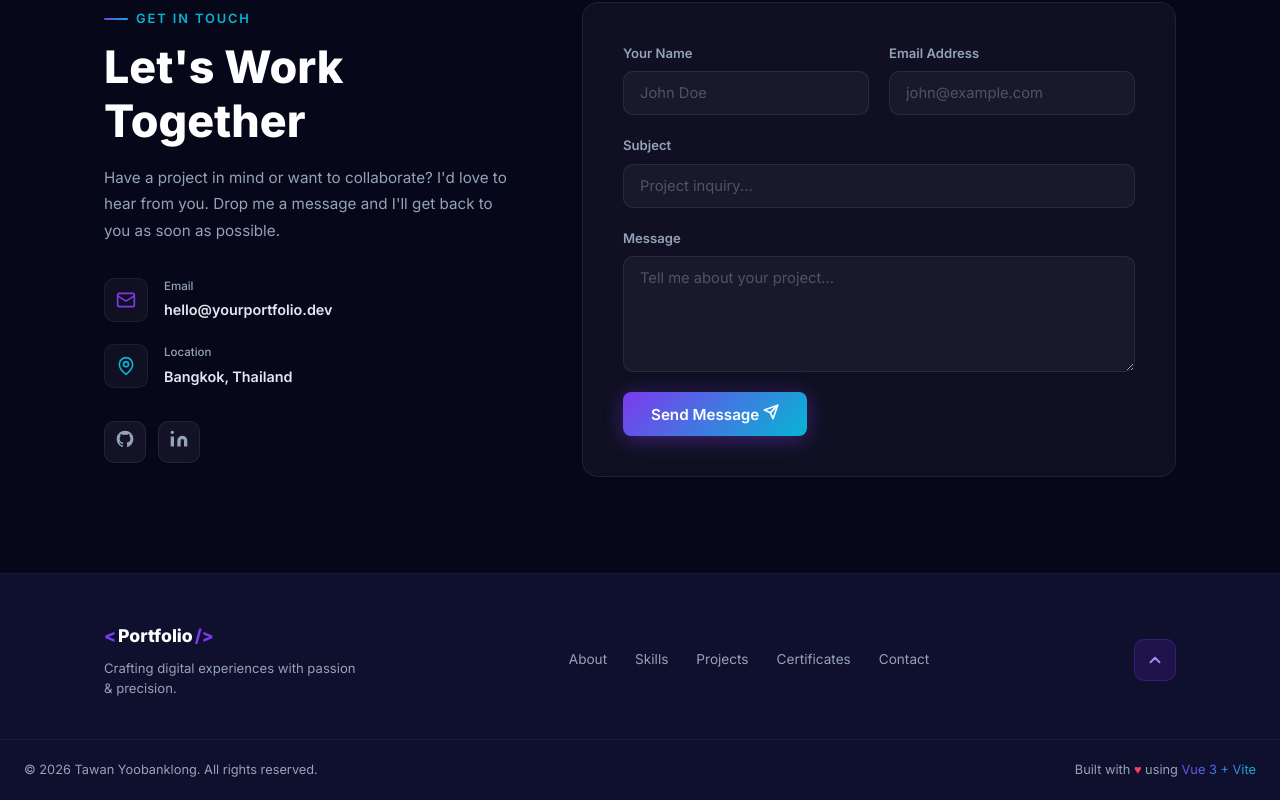
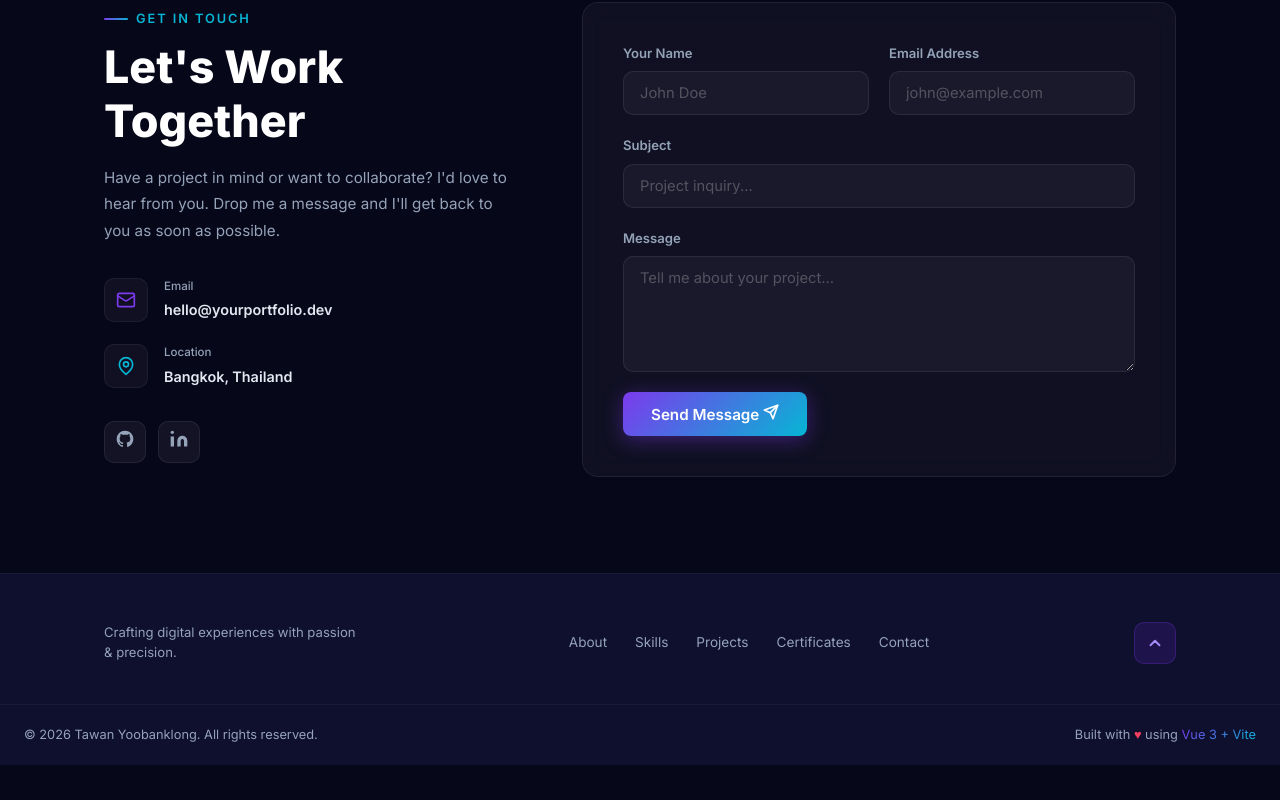
Before and after one commit to tawan10945-droid/Portfolio, a Vue app: page / in a window 1280 px wide. Shown: the part 4188-4988 px from the top of the page. After the commit the page ends 4953 px from the top, so only its background shows below. Built offline with nearby package versions, Linux system fonts and the light colour scheme.

Commit message:
Edit footer

```diff
--- a/src/components/FooterSection.vue
+++ b/src/components/FooterSection.vue
@@ -2,11 +2,6 @@
   <footer class="footer">
     <div class="container footer-inner">
       <div class="footer-left">
-        <a href="#hero" class="footer-logo" @click.prevent="scrollTo('hero')">
-          <span class="logo-bracket">&lt;</span>
-          <span>Portfolio</span>
-          <span class="logo-bracket">/&gt;</span>
-        </a>
         <p class="footer-tagline">Crafting digital experiences with passion & precision.</p>
       </div>
 
```
